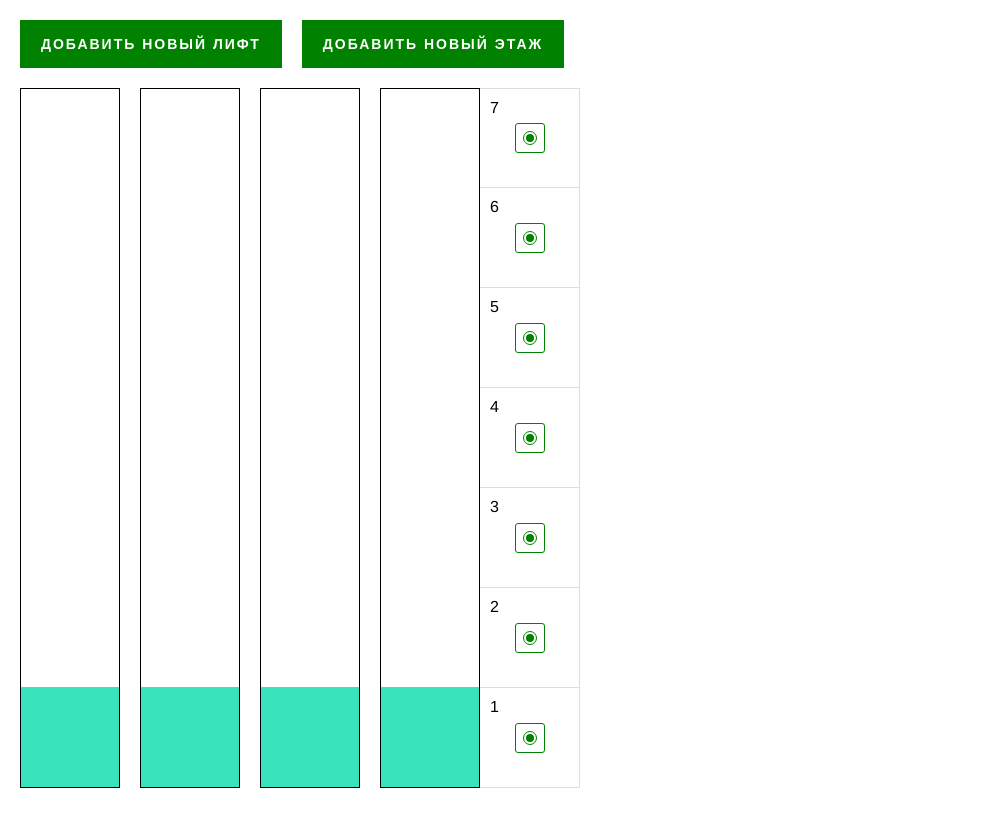
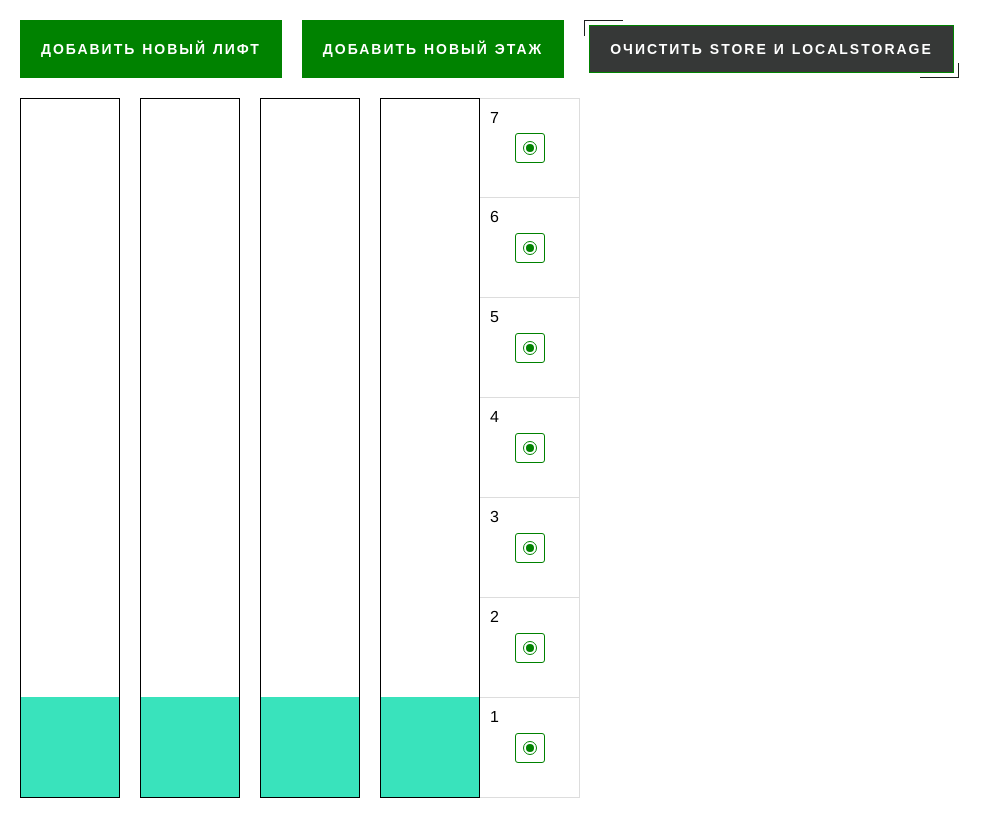
Before and after one commit to AlekseySemiconductor/elevator, a Vue app: page / in a window 1280 px wide. Shown: the whole page, without its empty margins (0-1002 px from the left). Built offline with nearby package versions, Linux system fonts and the light colour scheme.

Commit message:
adds clearing store and localStorage button

```diff
--- a/src/assets/scss/MainLayout.scss
+++ b/src/assets/scss/MainLayout.scss
@@ -55,6 +55,46 @@
       position: absolute;
       height: 0%;
     }
+
+    &--border {
+      padding: 5px;
+
+      &:before,
+      &:after {
+        content: "";
+        position: absolute;
+        background: transparent;
+        z-index: 2;
+        width: 10%;
+        height: 25%;
+        transition: 0.35s;
+      }
+
+      &:before {
+        top: 0;
+        left: 0;
+        border-left: 1px solid rgb(28, 31, 30);
+        border-top: 1px solid rgb(28, 31, 30);
+      }
+
+      &:after {
+        bottom: 0;
+        right: 0;
+        border-right: 1px solid rgb(28, 31, 30);
+        border-bottom: 1px solid rgb(28, 31, 30);
+      }
+
+      &:hover:before,
+      &:hover:after {
+        width: 99.5%;
+        height: 98%;
+      }
+
+      .main-layout__btn-text {
+        color: rgb(255, 255, 255);
+        background-color: rgb(54, 56, 55);
+      }
+    }
   }
 
   &__btn-text {
--- a/src/layouts/MainLayout.vue
+++ b/src/layouts/MainLayout.vue
@@ -12,6 +12,12 @@
         @click="addFloor"
       >
         <span class="main-layout__btn-text">Добавить новый этаж</span>
+      </button>
+      <button
+        class="main-layout__btn main-layout__btn--border"
+        @click="clearStore"
+      >
+        <span class="main-layout__btn-text">Очистить store и localStorage</span>
       </button>
     </div>
     <div class="main-layout__wrapper">
@@ -56,6 +62,9 @@ export default {
     addShaft() {
       this.$store.commit("addShaft");
     },
+    clearStore() {
+      this.$store.dispatch("clearStore");
+    },
   },
 };
 </script>
--- a/src/store/index.ts
+++ b/src/store/index.ts
@@ -11,14 +11,7 @@ const pendingTime = 3000; // время ожидания лифта перед
 const speed = 1000 / 100; // 1 этаж(100px) за 1000ms
 
 const store = createStore({
-  state: {
-    shafts: range(initialShaftsCount).map((x, i) => createShaft(i)),
-    floorsCount: initialFloorsCount,
-    floors: range(initialFloorsCount).map((x) =>
-      createFloor(initialFloorsCount - x)
-    ),
-    pendingFloors: [] as number[],
-  },
+  state: getDefaultState(),
   getters: {},
   mutations: {
     initialiseStore(state) {
@@ -50,6 +43,10 @@ const store = createStore({
     },
     addShaft(state) {
       state.shafts.push(createShaft(state.shafts.length));
+    },
+    clearStore(state) {
+      Object.assign(state, getDefaultState());
+      localStorage.clear();
     },
   },
   actions: {
@@ -114,6 +111,9 @@ const store = createStore({
         }
       }, pendingTime);
     },
+    clearStore({ commit }) {
+      commit("clearStore");
+    },
   },
   modules: {},
 });
@@ -123,6 +123,17 @@ store.subscribe((mutation, state) => {
 });
 
 export default store;
+
+function getDefaultState() {
+  return {
+    shafts: range(initialShaftsCount).map((x, i) => createShaft(i)),
+    floorsCount: initialFloorsCount,
+    floors: range(initialFloorsCount).map((x) =>
+      createFloor(initialFloorsCount - x)
+    ),
+    pendingFloors: [] as number[],
+  };
+}
 
 function createShaft(index: number): Shaft {
   return {
```
